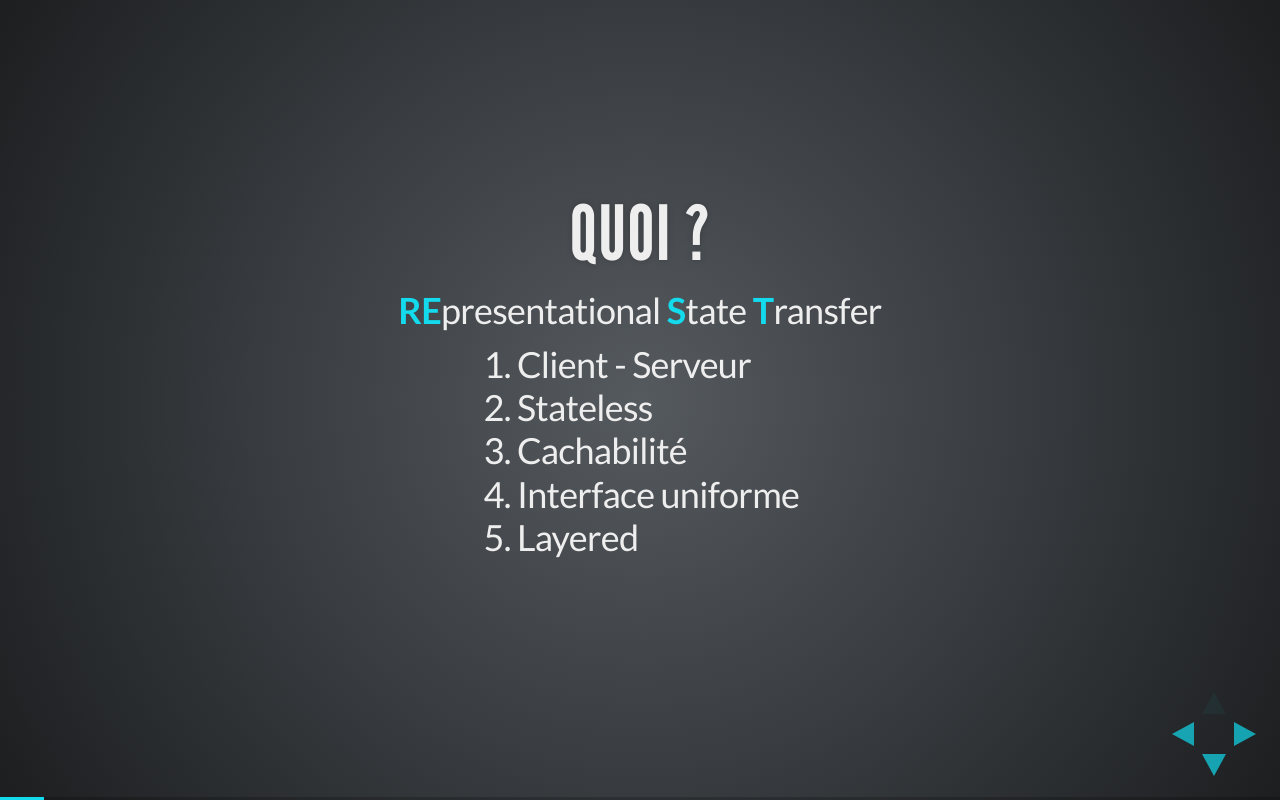
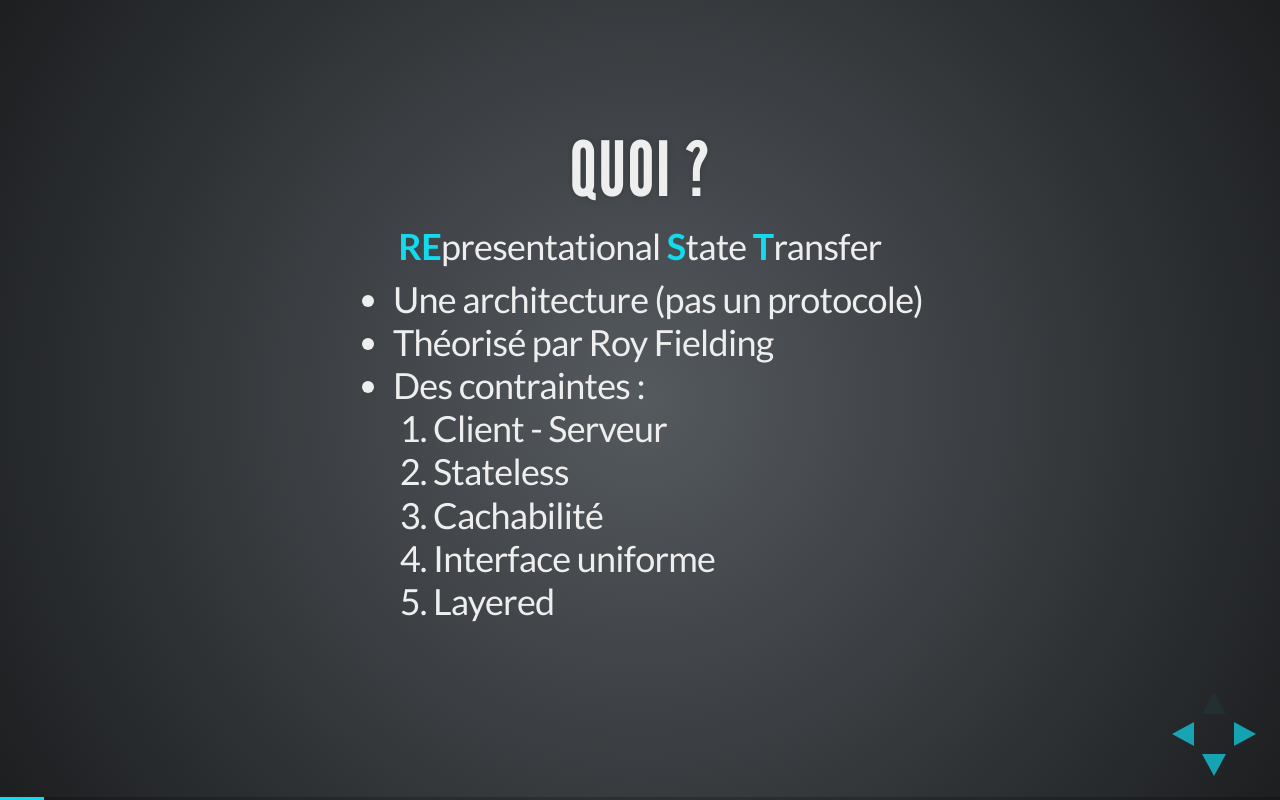
Before and after one commit to adriensamson/talk-lft-rest, a website: page index.html in a window 1280 px wide. Both pictures are taken after a click on the element 1251 px from the left and 734 px from the top of the page. Drawn offline with Linux system fonts and the light colour scheme.

Commit message:
maj quoi

```diff
--- a/index.html
+++ b/index.html
@@ -51,6 +51,11 @@
                         <p>
                             <strong>RE</strong>presentational <strong>S</strong>tate <strong>T</strong>ransfer
                         </p>
+                        <ul>
+                            <li>Une architecture (pas un protocole)</li>
+                            <li>Théorisé par Roy Fielding</li>
+                            <li>
+                                Des contraintes :
                                 <ol>
                                     <li>Client - Serveur</li>
                                     <li>Stateless</li>
@@ -58,6 +63,8 @@
                                     <li>Interface uniforme</li>
                                     <li>Layered</li>
                                 </ol>
+                            </li>
+                        </ul>
                     </section>
                     <section>
                         <h2>Pourquoi ?</h2>
```
Lines whose indentation alone changed are shown as unchanged.
